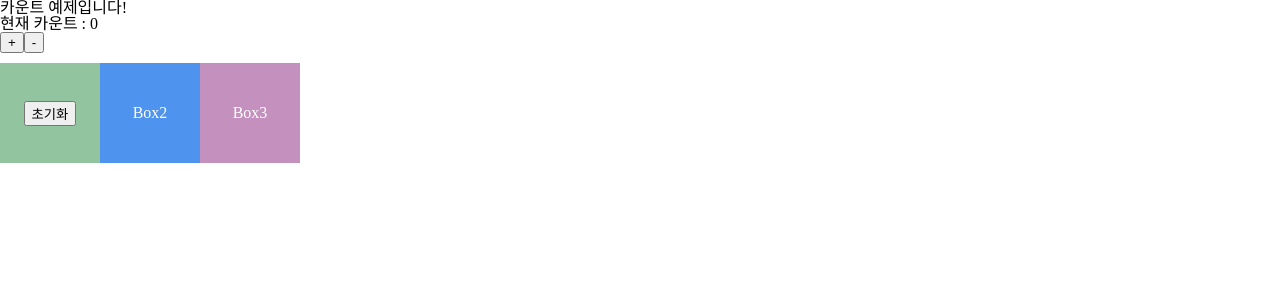
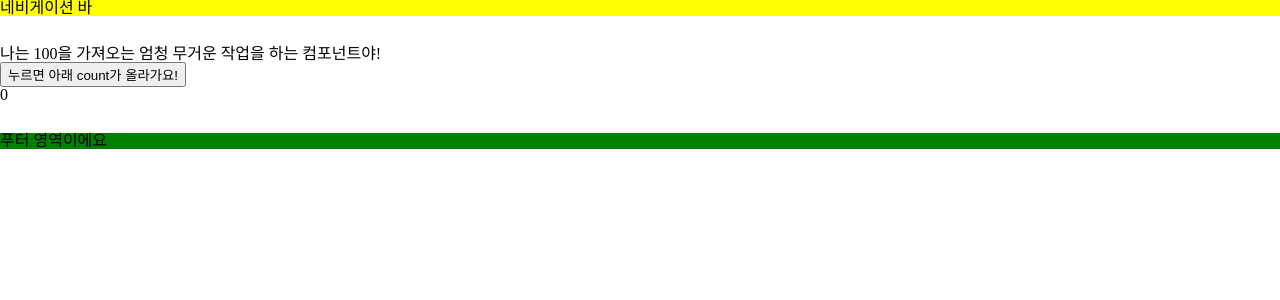
Before and after one commit to Haru-Im/react-video-course, a React (Create React App) app in the folder week-2/: page / in a window 1280 px wide. Shown: the top 300 px of the page. Built offline with nearby package versions, Linux system fonts and the light colour scheme.

Commit message:
usememo1

```diff
--- a/week-2/src/App.jsx
+++ b/week-2/src/App.jsx
@@ -1,43 +1,22 @@
 import "./App.css";
-import { useCallback, useState } from "react";
-import Box1 from "./react-hooks/react.memo/Box1";
-import Box2 from "./react-hooks/react.memo/Box2";
-import Box3 from "./react-hooks/react.memo/Box3";
-import NewBox1 from "./react-hooks/usecallback/newBox1";
-
-const boxesStyle = {
-  display: "flex",
-  marginTop: "10px",
-};
+import HeavyComponent from "./usememo/HeavyComponent";
 
 function App() {
-  const [count, setCount] = useState(0);
-  console.log("app component rendered");
-
-  const onPlusButtonClickHandler = () => {
-    setCount(count + 1);
+  const navStyleObj = {
+    backgroundColor: "yellow",
+    marginBottom: "30px",
   };
 
-  const onMinusButtonClickHandler = () => {
-    setCount(count + 1);
+  const footerStyleObj = {
+    backgroundColor: "green",
+    marginTop: "30px",
   };
-
-  const initCount = useCallback(() => {
-    console.log(`[COUNT 변경] ${count}에서 0으로 변경되었습니다.`);
-    setCount(0);
-  }, [count]);
 
   return (
     <>
-      <h3>카운트 예제입니다!</h3>
-      <p>현재 카운트 : {count}</p>
-      <button onClick={onPlusButtonClickHandler}>+</button>
-      <button onClick={onMinusButtonClickHandler}>-</button>
-      <div style={boxesStyle}>
-        <NewBox1 initCount={initCount} />
-        <Box2 />
-        <Box3 />
-      </div>
+      <nav style={navStyleObj}>네비게이션 바</nav>
+      <HeavyComponent />
+      <footer style={footerStyleObj}>푸터 영역이에요</footer>
     </>
   );
 }
--- /dev/null
+++ b/week-2/src/usememo/HeavyComponent.jsx
@@ -0,0 +1,33 @@
+import React, { useState, useMemo } from "react";
+
+function HeavyComponent() {
+  const [count, setCount] = useState(0);
+
+  const heavyWork = () => {
+    for (let i = 0; i < 1000000000; i++) {}
+    return 100;
+  };
+
+  // CASE 1 : useMemo를 사용하지 않았을 때
+  //   const value = heavyWork();
+
+  // CASE 2 : useMemo를 사용했을 때
+  const value = useMemo(() => heavyWork(), []);
+
+  return (
+    <>
+      <p>나는 {value}을 가져오는 엄청 무거운 작업을 하는 컴포넌트야!</p>
+      <button
+        onClick={() => {
+          setCount(count + 1);
+        }}
+      >
+        누르면 아래 count가 올라가요!
+      </button>
+      <br />
+      {count}
+    </>
+  );
+}
+
+export default HeavyComponent;
```
Also changed, not shown: week-2/src/usememo/ObjectComponent.jsx (added, +50 -0 lines).
